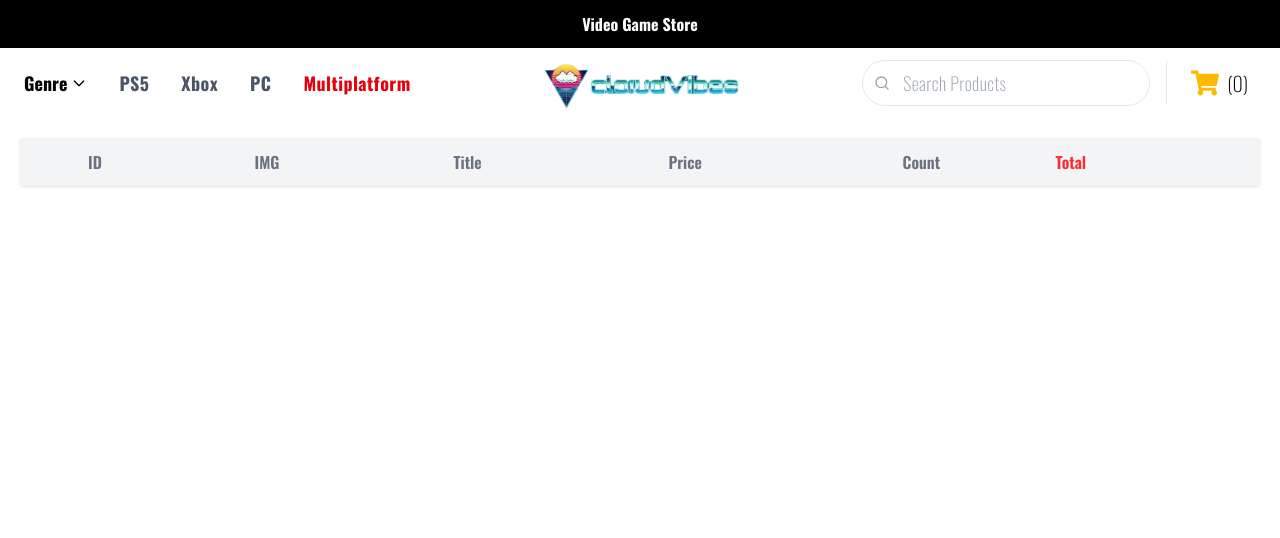
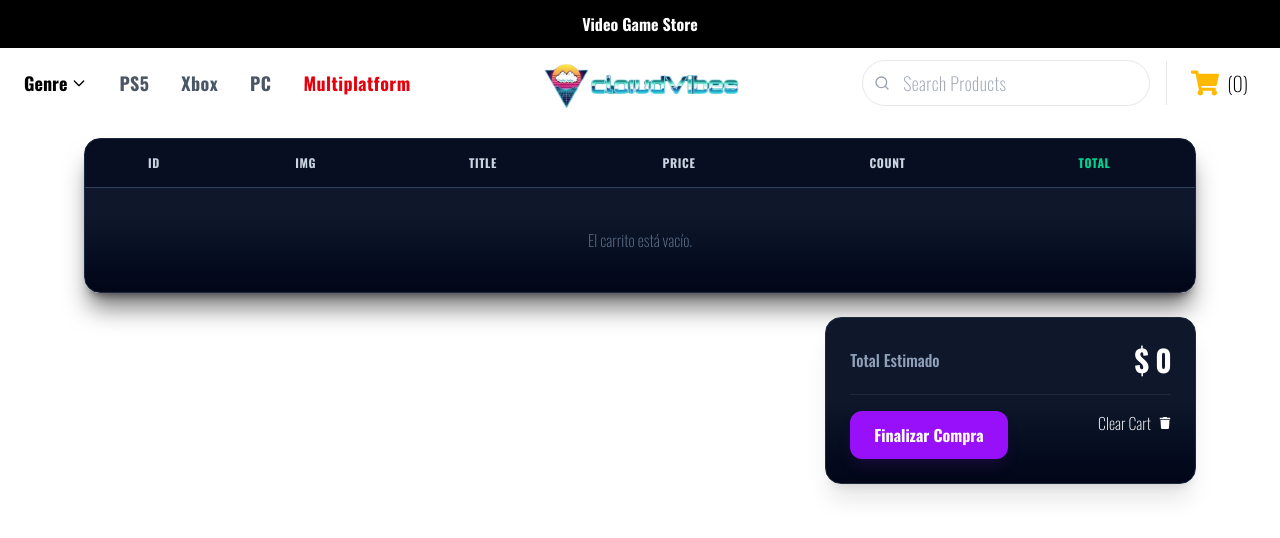
Before and after one commit to edwinmoises10/cloudvibes-ecommerce, a React (Vite) app: page /cart in a window 1280 px wide. Shown: the top 538 px of the page. Built offline with nearby package versions, Linux system fonts and the light colour scheme.

Commit message:
Count Total

```diff
--- a/src/components/Checkout.jsx
+++ b/src/components/Checkout.jsx
@@ -4,54 +4,112 @@ import CheckoutCount from "./CheckoutCount";
 import { Link } from "react-router-dom";
 
 export default function Checkout() {
-  const { cart } = useContext(cartContext);
+  const { cart, getTotal, getItemSubTotal } = useContext(cartContext);
 
-  const tdHead = "p-3 text-gray-500 text-center font-semibold";
-  const tdBody = "p-3 text-gray-500 text-center font-semibold font-mono";
+  const tdHead =
+    "p-4 text-slate-300 text-center font-bold tracking-wider border-b border-slate-700 uppercase text-xs";
+  const tdBody =
+    "p-4 text-slate-400 font-mono text-center border-b border-slate-800";
 
   return (
-    <>
-      <div className="flex justify-center items-center p-5">
-        <table className="border-collapse  w-full shadow-sm rounded">
-          <thead className="bg-gray-100">
-            <tr className="">
+    <div className="flex flex-col gap-6 w-full max-w-6xl mx-auto p-5">
+      <div className="bg-linear-to-b from-slate-900 via-slate-900 to-slate-950 rounded-2xl shadow-xl shadow-black/50 border border-slate-800 overflow-hidden">
+        <table className="w-full border-collapse">
+          <thead className="bg-slate-950/50">
+            <tr>
               <td className={tdHead}>ID</td>
               <td className={tdHead}>IMG</td>
               <td className={tdHead}>Title</td>
               <td className={tdHead}>Price</td>
               <td className={tdHead}>Count</td>
-              <td className="p-3 text-red-500 text-left font-semibold">
+              <td className="p-4 text-emerald-400 text-center font-bold border-b border-slate-700 text-xs uppercase tracking-wider">
                 Total
               </td>
             </tr>
           </thead>
 
-          <tbody>
+          <tbody className="divide-y divide-slate-800">
             {cart.map((item) => (
-              <tr key={item.id} className="hover:bg-gray-50 transition-colors">
-                <td className={tdBody}>ID:{item.id}</td>
-                <td className="p-3">
-                  {item.img ? (
-                    <Link to={`/details/${item.id}`}><img
-                      className="w-35 h-45 object-cover object-top rounded "
-                      src={item.img}
-                      alt={item.title}
-                    /></Link>
+              <tr
+                key={item.id}
+                className="hover:bg-white/5 transition-colors duration-200"
+              >
+                <td className={tdBody}>
+                  <span className="text-xs text-slate-600">ID:{item.id}</span>
+                </td>
 
-                  ) : (
-                    "NO DATA"
-                  )}
+                {/* Corrección de centrado: Imagen */}
+                <td className={tdBody}>
+                  <div className="flex justify-center items-center">
+                    {item.img ? (
+                      <Link to={`/details/${item.id}`}>
+                        <img
+                          className="w-20 h-20 object-cover object-top rounded-lg shadow-lg border border-slate-700"
+                          src={item.img}
+                          alt={item.title}
+                        />
+                      </Link>
+                    ) : (
+                      "NO DATA"
+                    )}
+                  </div>
                 </td>
+
                 <td className={tdBody}>
-                  <Link to={`/details/${item.id}`}>{item.title}</Link>
+                  <Link
+                    to={`/details/${item.id}`}
+                    className="hover:text-purple-400 transition-colors"
+                  >
+                    {item.title}
+                  </Link>
                 </td>
-                <td className={tdBody}>$ {item.price}</td>
-                <td className={tdBody}>{<CheckoutCount item={item} />}</td>
+
+                <td className={`${tdBody} text-center`}>$ {item.price}</td>
+
+                {/* Corrección de centrado: Componente Count */}
+                <td className={tdBody}>
+                  <div className="flex justify-center items-center">
+                    <CheckoutCount item={item} />
+                  </div>
+                </td>
+
+                <td className="p-4 text-center font-mono font-bold text-emerald-400 border-b border-slate-800">
+                  $ {getItemSubTotal(item)}
+                </td>
               </tr>
             ))}
           </tbody>
         </table>
+
+        {cart.length === 0 && (
+          <div className="p-10 text-center text-slate-500">
+            El carrito está vacío.
+          </div>
+        )}
       </div>
-    </>
+
+      <div className="self-end w-full md:w-1/3 bg-linear-to-b from-slate-900 via-slate-900 to-slate-950 rounded-2xl shadow-xl border border-slate-800 p-6 flex flex-col gap-4">
+        <div className="flex justify-between items-center border-b border-slate-800 pb-4">
+          <span className="text-slate-400 font-medium">Total Estimado</span>
+          <span className="text-3xl font-bold text-white tracking-tight">
+            $ {getTotal()}
+          </span>
+        </div>
+
+        <div className="flex flex-row gap-2 justify-between">
+          <button className="bg-purple-600 hover:bg-purple-700 text-white font-bold py-3 px-6 rounded-xl shadow-lg shadow-purple-900/20 transition-all active:scale-95 flex justify-center items-center gap-2">
+            <span>Finalizar Compra</span>
+          </button>
+          <div className="">
+            <button className="text-white flex flex-row items-center gap-2">
+              <span>Clear Cart</span>
+              <svg className="w-3 h-3 group fill-white">
+                <use href="/sprite.svg#trash" />
+              </svg>
+            </button>
+          </div>
+        </div>
+      </div>
+    </div>
   );
 }
--- a/src/components/CheckoutCount.jsx
+++ b/src/components/CheckoutCount.jsx
@@ -24,7 +24,7 @@ export default function CheckoutCount(props) {
     <>
 <div className="flex items-center justify-center gap-2 px-2 py-1 border-2 border-indigo-500 rounded-3xl w-fit">        {item.countSelected === 1 ? (
           <button onClick={() => removeItem(item.id)}>
-            <svg className="w-3 h-3 group fill-black">
+            <svg className="w-3 h-3 group fill-white">
               <use href="/sprite.svg#trash" />
             </svg>
           </button>
@@ -33,7 +33,7 @@ export default function CheckoutCount(props) {
             onClick={handleMinus}
             className="group transition-colors  disabled:cursor-not-allowed "
           >
-            <svg className="w-3 h-3 group fill-black">
+            <svg className="w-3 h-3 group fill-white">
               <use href="/sprite.svg#minus" />
             </svg>
           </button>
@@ -48,7 +48,7 @@ export default function CheckoutCount(props) {
           disabled={item.countSelected === item.stock}
           className="group transition-colors  disabled:cursor-not-allowed "
         >
-          <svg className=" w-3 h-3 group fill-black group-disabled:fill-red-300 ">
+          <svg className=" w-3 h-3 group fill-white group-disabled:fill-red-300 ">
             <use href="/sprite.svg#plus" />
           </svg>
         </button>
--- a/src/context/cartContext.jsx
+++ b/src/context/cartContext.jsx
@@ -8,21 +8,19 @@ export function CartProvider({ children }) {
   const [cart, setCart] = useState([]);
 
   function addItemToCart(product, countSelected) {
-    const checkProduct = cart.findIndex(e => e.id === product.id);
+    const checkProduct = cart.findIndex((e) => e.id === product.id);
     const newCart = structuredClone(cart);
 
-    if(checkProduct != -1){
+    if (checkProduct != -1) {
       console.log("Existe Item");
-      newCart[checkProduct].countSelected = countSelected
-      setCart(newCart)
-    }else{
+      newCart[checkProduct].countSelected = countSelected;
+      setCart(newCart);
+    } else {
       console.log("no existe ");
 
-      newCart.push({...product, countSelected})
-      setCart(newCart)
-
+      newCart.push({ ...product, countSelected });
+      setCart(newCart);
     }
-
   }
 
   function removeItem(productID) {
@@ -30,8 +28,22 @@ export function CartProvider({ children }) {
     setCart(updateCart);
   }
 
+  function getItemSubTotal(item) {
+    return item.price * item.countSelected;
+  }
+
+  function getTotal() {
+    const total = cart.reduce((acc, item) => {
+      return acc + (item.price * item.countSelected);
+    }, 0);
+
+    return total;
+  }
+
   return (
-    <ContextProvider value={{ cart, addItemToCart, removeItem }}>
+    <ContextProvider
+      value={{ cart, addItemToCart, removeItem, getItemSubTotal, getTotal }}
+    >
       {children}
     </ContextProvider>
   );
```
